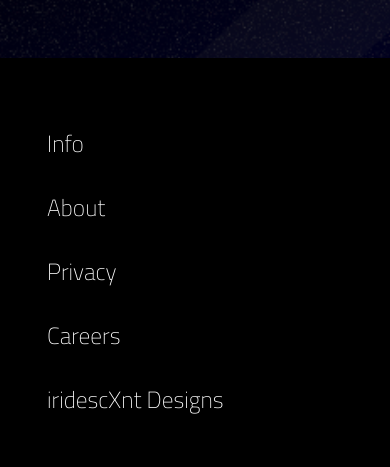
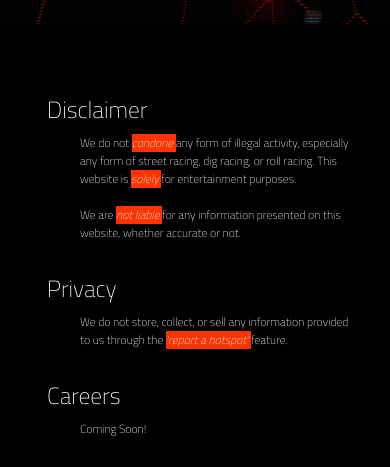
Before and after one commit to jas010i/APP-SACARHUB, a PHP site: page / in a window 390 px wide. Shown: the part 1419-1886 px from the top of the page. Run offline with PHP 8.4, Linux system fonts and the light colour scheme; some libraries are stand-ins or nearby versions.

Commit message:
big update

```diff
--- a/CSS/main.css
+++ b/CSS/main.css
@@ -7,17 +7,17 @@
 
     body {
         margin: 0;
-        background-image: url('../IMAGES/background-main.png');
+        background-image: url('../IMAGES/back-splash.PNG');
         background-size: cover;
         background-position: bottom;
         background-repeat: no-repeat;
-        background-attachment: scroll;
+        background-attachment: fixed;
         background-color: rgb(20, 20, 20);
     }
 
     header {
         margin: 0;
-        background-color: rgba(0, 0, 0, 0.6);
+        background-color: rgba(0, 0, 0, 0.7);
         width: 100%;
         display: block;
         position: relative;
@@ -145,6 +145,7 @@
         margin-left: 20%;
         text-align: center;
         color: white;
+        font-size: 3vw;
         font-family: 'Titillium Web', sans-serif;
     }
 
@@ -164,7 +165,7 @@
     }
 
     div.hotspot-blocks {
-        background-color: rgba(0, 0, 0, 0.3);
+        background-color: rgba(0, 0, 0, 0.7);
         width: 100%;
         color: white;
         font-family: 'Titillium Web', sans-serif;
@@ -180,6 +181,16 @@
             margin-top: 0;
             margin-bottom: 0;
     }
+
+        #map {
+            margin-top: 10%;
+            height: 400px;
+            width: 80%;
+            margin-left: 10%;
+          }
+
+
+
 
     footer {
         background-color: black;
@@ -220,4 +231,17 @@
         margin-top: 10%;
     }
 
+    footer > ul.footer-list > ul {
+        list-style-type: none;
     }
+
+    footer > ul.footer-list > ul > li#disclaimer-footer {
+        text-decoration: none;
+        color:rgb(255, 255, 255);
+        font-family: 'Titillium Web', sans-serif;
+        font-size: 3vw;
+        width: 90%;
+    }
+
+
+    }
--- a/JS/geolocation.js
+++ b/JS/geolocation.js
@@ -1,67 +1,19 @@
-var drawingManager = new google.maps.drawing.DrawingManager();
-drawingManager.setMap(map);
 
-function initMap() {
-    const map = new google.maps.Map(document.getElementById("map"), {
-      center: { lat: -34.397, lng: 150.644 },
-      zoom: 8,
-    });
-    const drawingManager = new google.maps.drawing.DrawingManager({
-      drawingMode: google.maps.drawing.OverlayType.MARKER,
-      drawingControl: true,
-      drawingControlOptions: {
-        position: google.maps.ControlPosition.TOP_CENTER,
-        drawingModes: [
-          google.maps.drawing.OverlayType.MARKER,
-          google.maps.drawing.OverlayType.CIRCLE,
-          google.maps.drawing.OverlayType.POLYGON,
-          google.maps.drawing.OverlayType.POLYLINE,
-          google.maps.drawing.OverlayType.RECTANGLE,
-        ],
-      },
-      markerOptions: {
-        icon:
-          "https://developers.google.com/maps/documentation/javascript/examples/full/images/beachflag.png",
-      },
-      circleOptions: {
-        fillColor: "#ffff00",
-        fillOpacity: 1,
-        strokeWeight: 5,
-        clickable: false,
-        editable: true,
-        zIndex: 1,
-      },
-    });
-    drawingManager.setMap(map);
-  }
 
-/* Data points defined as an array of LatLng objects */
-var heatmapData = [
-    new google.maps.LatLng(37.782, -122.447),
-    new google.maps.LatLng(37.782, -122.445),
-    new google.maps.LatLng(37.782, -122.443),
-    new google.maps.LatLng(37.782, -122.441),
-    new google.maps.LatLng(37.782, -122.439),
-    new google.maps.LatLng(37.782, -122.437),
-    new google.maps.LatLng(37.782, -122.435),
-    new google.maps.LatLng(37.785, -122.447),
-    new google.maps.LatLng(37.785, -122.445),
-    new google.maps.LatLng(37.785, -122.443),
-    new google.maps.LatLng(37.785, -122.441),
-    new google.maps.LatLng(37.785, -122.439),
-    new google.maps.LatLng(37.785, -122.437),
-    new google.maps.LatLng(37.785, -122.435)
-  ];
 
-  var sanFrancisco = new google.maps.LatLng(37.774546, -122.433523);
 
-  map = new google.maps.Map(document.getElementById('map'), {
-    center: sanFrancisco,
-    zoom: 13,
-    mapTypeId: 'satellite'
-  });
 
-  var heatmap = new google.maps.visualization.HeatmapLayer({
-    data: heatmapData
-  });
-  heatmap.setMap(map);
+
+
+
+    // Initialize and add the map
+    function initMap() {
+      // San Antonio, TX
+      const sanAntonio = { lat: 29.4241, lng: -98.4936 };
+      // The map, centered at San Antonio
+      const map = new google.maps.Map(document.getElementById("map"), {
+        zoom: 10,
+        mapId: '6cbaf94f194ffc7a',
+        center: sanAntonio,
+      });
+    }
--- a/index.html
+++ b/index.html
@@ -24,42 +24,12 @@
         <!--Javascript Links Here-->
                 <!--Native JS-->
                     <script src="JS/submit.js"></script>
-                    <!-- <script src="JS/geolocation.js"></script> -->
-
-
-
-
+                    <script src="JS/geolocation.js"></script>
 
                     <script defer
-                    src="https://maps.googleapis.com/maps/api/js?key=AIzaSyCWaEfDgZ0XXRmFZvab-SyU5X92DpcoG2k&callback=initMap&libraries=&v=weekly">
-                </script>
+                        src="https://maps.googleapis.com/maps/api/js?key=AIzaSyCWaEfDgZ0XXRmFZvab-SyU5X92DpcoG2k&map_ids=6cbaf94f194ffc7a&callback=initMap">
+                    </script>
 
-<style type="text/css">
-    /* Set the size of the div element that contains the map */
-    #map {
-      height: 400px;
-      /* The height is 400 pixels */
-      width: 100%;
-      /* The width is the width of the web page */
-    }
-  </style>
-  <script>
-    // Initialize and add the map
-    function initMap() {
-      // The location of Uluru
-      const uluru = { lat: -25.344, lng: 131.036 };
-      // The map, centered at Uluru
-      const map = new google.maps.Map(document.getElementById("map"), {
-        zoom: 4,
-        center: uluru,
-      });
-      // The marker, positioned at Uluru
-      const marker = new google.maps.Marker({
-        position: uluru,
-        map: map,
-      });
-    }
-  </script>
 
 
 
@@ -117,6 +87,20 @@
         </div>
         </header>
 
+
+
+        <div class="heat-map">
+
+
+
+            <div id="map"></div>
+
+
+        </div>
+
+
+
+
         <div class="mobile-warning">
             <h1>Attention: You're viewing this page on a non-mobile device. <br>
                 Please come back on a mobile device.
@@ -136,6 +120,10 @@
     </span>
 
 </div>
+
+
+
+
 
 
 <div class="main-feed">
@@ -167,15 +155,6 @@
 </div>
 
 
-<div class="heat-map">
-
-
-
-    <div id="map"></div>
-
-
-</div>
-
 
 
 <div class="live-fade-in">
@@ -189,11 +168,16 @@
 <footer>
 
     <ul class="footer-list">
-        <li><a href="#info">Info</a></li>
-        <li><a href="#about">About</a></li>
-        <li><a href="#privacy">Privacy</a></li>
-        <li><a href="#career">Careers</a></li>
-        <li><a href="#design">iridescXnt Designs</a></li>
+        <li style="margin-bottom: 2%;"><a href="#disclaimer">Disclaimer</a></li>
+            <ul><li id="disclaimer-footer">We do not  <i style="background-color: #ff3300; color: white;"> condone </i>  any form of illegal activity, especially any form of street racing, dig racing, or roll racing. This website is <i style="background-color: #ff3300; color: white;"> solely </i> for entertainment purposes.
+            <br><br>We are <i style="background-color: #ff3300; color: white;"> not liable </i> for any information presented on this website, whether accurate or not.</li></ul>
+      <!--  <li><a href="#about">About</a></li> -->
+        <li style="margin-bottom: 2%;"><a href="#privacy">Privacy</a></li>
+            <ul><li id="disclaimer-footer">We do not store, collect, or sell any information provided to us through the <i style="background-color: #ff3300; color: white;"> 'report a hotspot' </i> feature.</li></ul>
+        <li style="margin-bottom: 2%;"><a href="#career">Careers</a></li>
+                <ul><li id="disclaimer-footer">Coming Soon!</li></ul>
+        <li style="margin-bottom: 2%;"><a href="#design">iridescXnt Designs</a></li>
+                <ul><li id="disclaimer-footer"><a style="text-decoration: none;" href="https://jas010i.github.io/SACH/">San Antonio Car Hub - Home Page</a></li></ul>
 
     </ul>
 
```
Also changed, not shown: IMAGES/back-splash.PNG (added), 1 other file.
